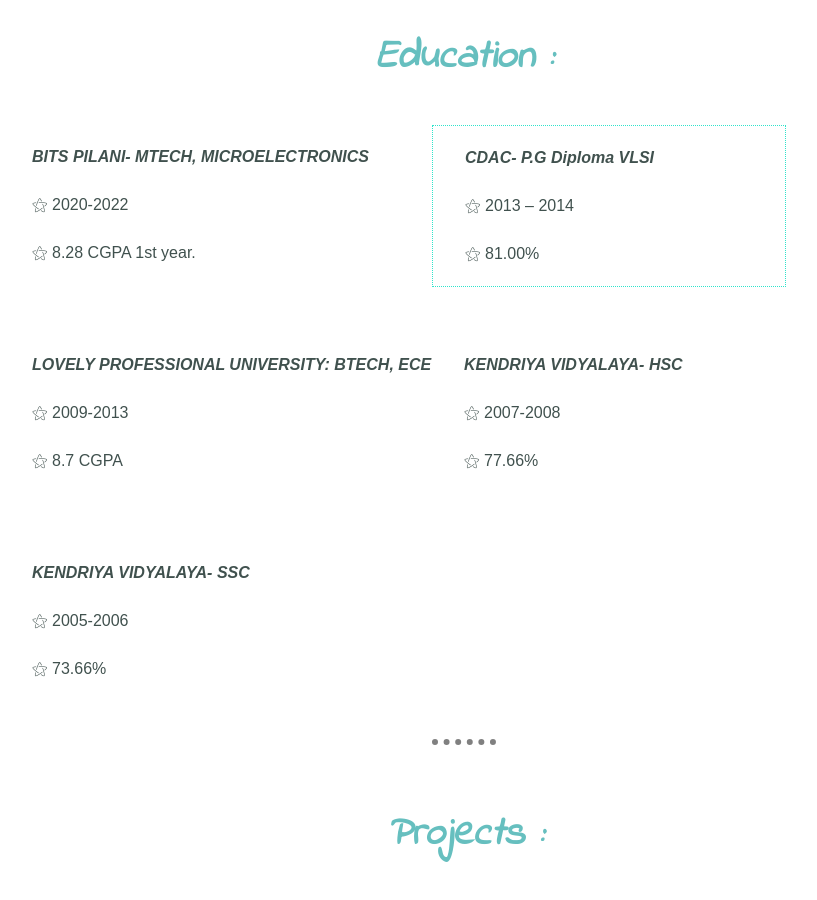
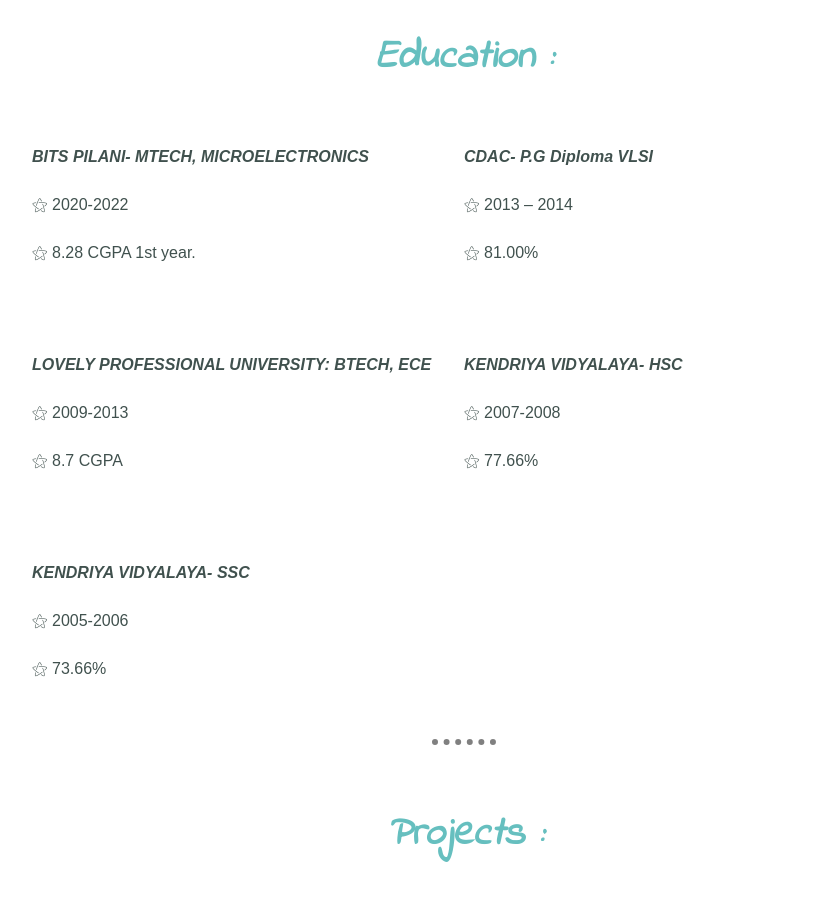
Before and after one commit to robinsjo/My-Resume, a plain HTML site: page index.html in a window 1280 px wide. Shown: the part 2120-3020 px from the top of the page, without its empty margins (176-993 px from the left). Drawn offline with Linux system fonts and the light colour scheme; a web font is replaced by a local one.

Commit message:
version5

```diff
--- a/css/styles.css
+++ b/css/styles.css
@@ -190,10 +190,10 @@
   text-align: left;
   line-height: 2;
   padding-left: 2rem;
-  border:solid;
+/*  border:solid;
   border-color: #30e3cb ;
   border-style: dotted;
-  border-width: thin;
+  border-width: thin; */
   position:absolute;
 
 
```
